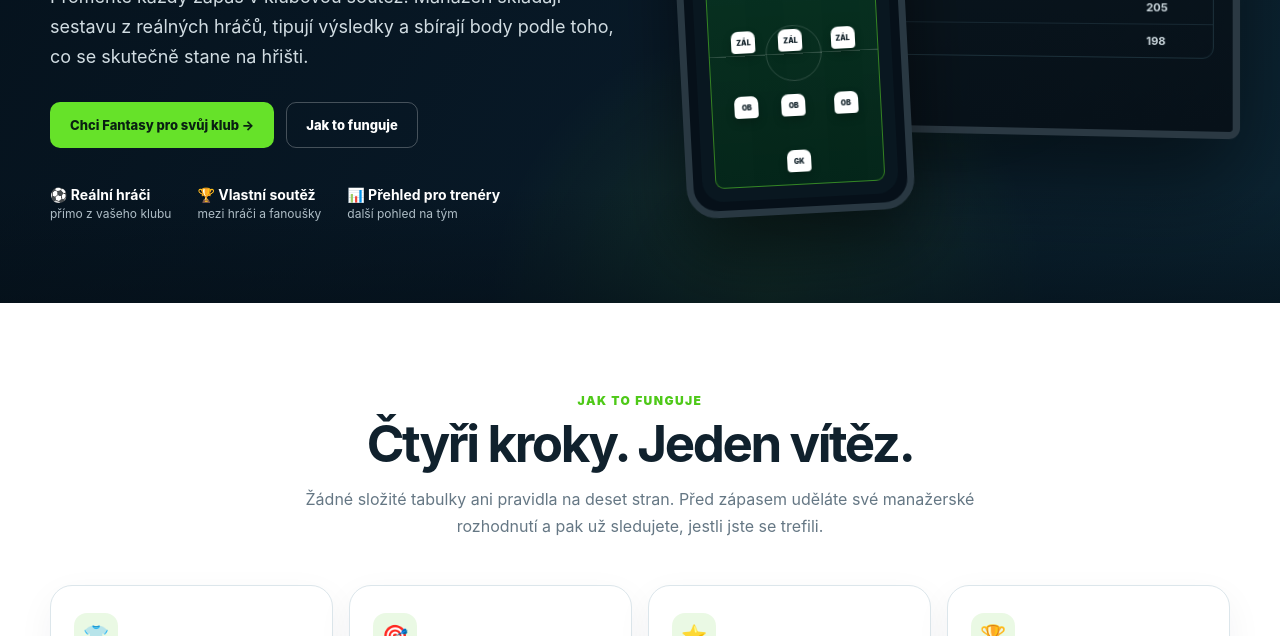
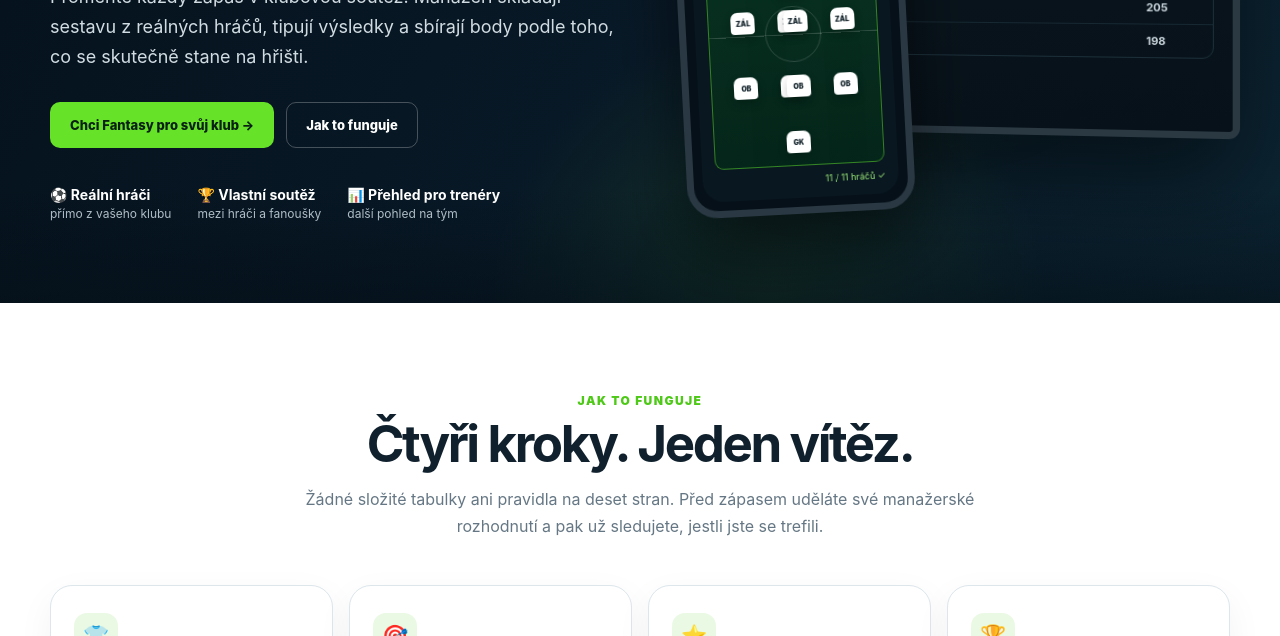
Before and after one commit to MiraD757/klubova-fantasy, a plain HTML site: page index.html in a window 1280 px wide. Shown: the part 464-1100 px from the top of the page. Drawn offline with Linux system fonts and the light colour scheme.

Commit message:
Add files via upload

```diff
--- a/index.html
+++ b/index.html
@@ -95,8 +95,8 @@ footer{background:#040e16;color:#8ea0aa;padding:37px 0}.foot{display:grid;grid-t
 <div class="ranktable"><div class="rr"><b>#</b><b>Manažer</b><b>Body</b></div><div class="rr"><b class="n">1</b><strong>Beneš</strong><strong>245</strong></div><div class="rr"><b class="n">2</b><strong>Dlouhý</strong><strong>231</strong></div><div class="rr"><b class="n">3</b><span>Černý</span><b>219</b></div><div class="rr"><b>4</b><span>Novotný</span><b>205</b></div><div class="rr"><b>5</b><span>Horák</span><b>198</b></div></div>
 </div></div>
 <div class="mobile"><div class="mobilein"><div class="mobiletop"><b>Moje sestava</b><span>Uloženo ✓</span></div><div class="pitch">
-<div class="pl gk"><div class="shirt">GK</div></div><div class="pl d1"><div class="shirt">OB</div></div><div class="pl d2"><div class="shirt">OB</div></div><div class="pl d3"><div class="shirt">OB</div></div><div class="pl m1"><div class="shirt">ZÁL</div></div><div class="pl m2"><div class="shirt">ZÁL</div></div><div class="pl m3"><div class="shirt">ZÁL</div></div><div class="pl a1"><div class="shirt">ÚT</div></div>
-</div></div></div>
+<div class="pl gk"><div class="shirt">GK</div></div><div class="pl d1"><div class="shirt">OB</div></div><div class="pl d2"><div class="shirt">OB</div></div><div class="pl d3"><div class="shirt">OB</div></div><div class="pl" style="bottom:68px;right:36%"><div class="shirt">OB</div></div><div class="pl m1"><div class="shirt">ZÁL</div></div><div class="pl m2"><div class="shirt">ZÁL</div></div><div class="pl m3"><div class="shirt">ZÁL</div></div><div class="pl" style="bottom:133px;right:36%"><div class="shirt">ZÁL</div></div><div class="pl a1"><div class="shirt">ÚT</div></div><div class="pl" style="top:72px;left:calc(50% - 21px)"><div class="shirt">PÚ</div></div>
+</div><div style="font-size:9px;text-align:right;color:#9ff07a;margin-top:8px">11 / 11 hráčů ✓</div></div></div>
 </div></div></header>
 
 <section id="jak"><div class="wrap center reveal">
```
